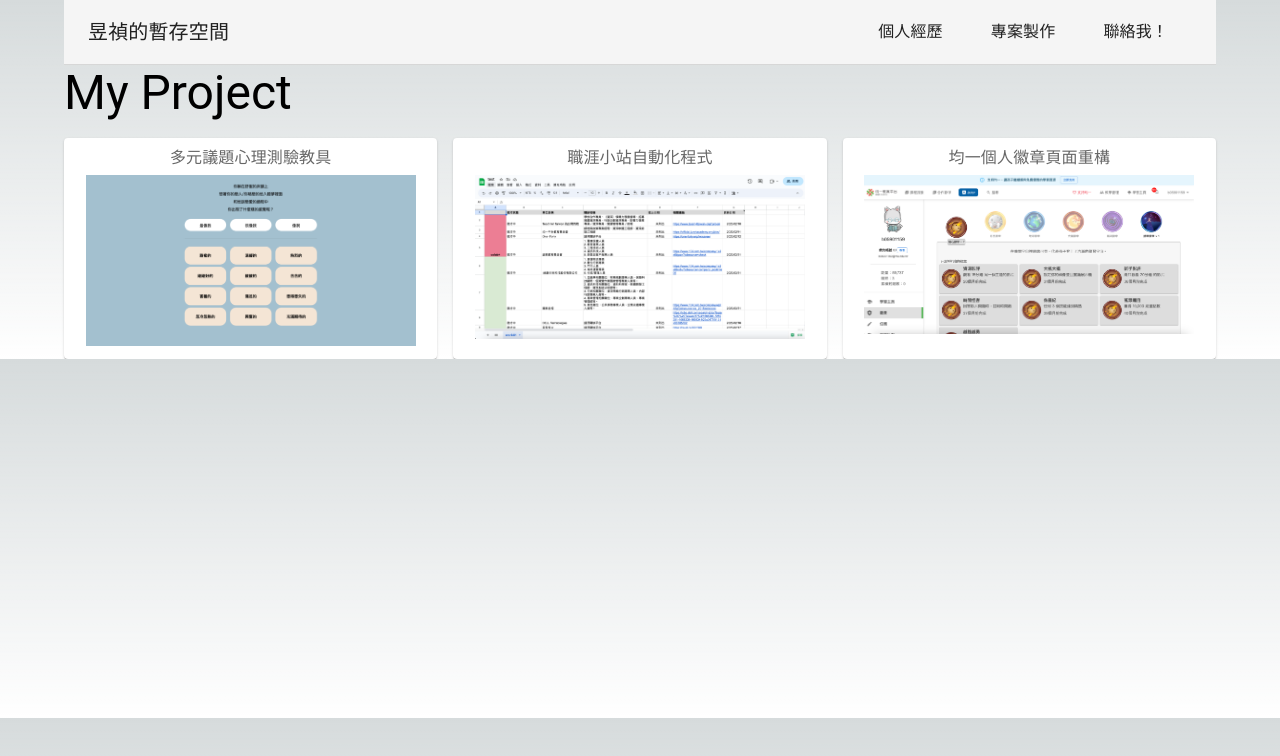
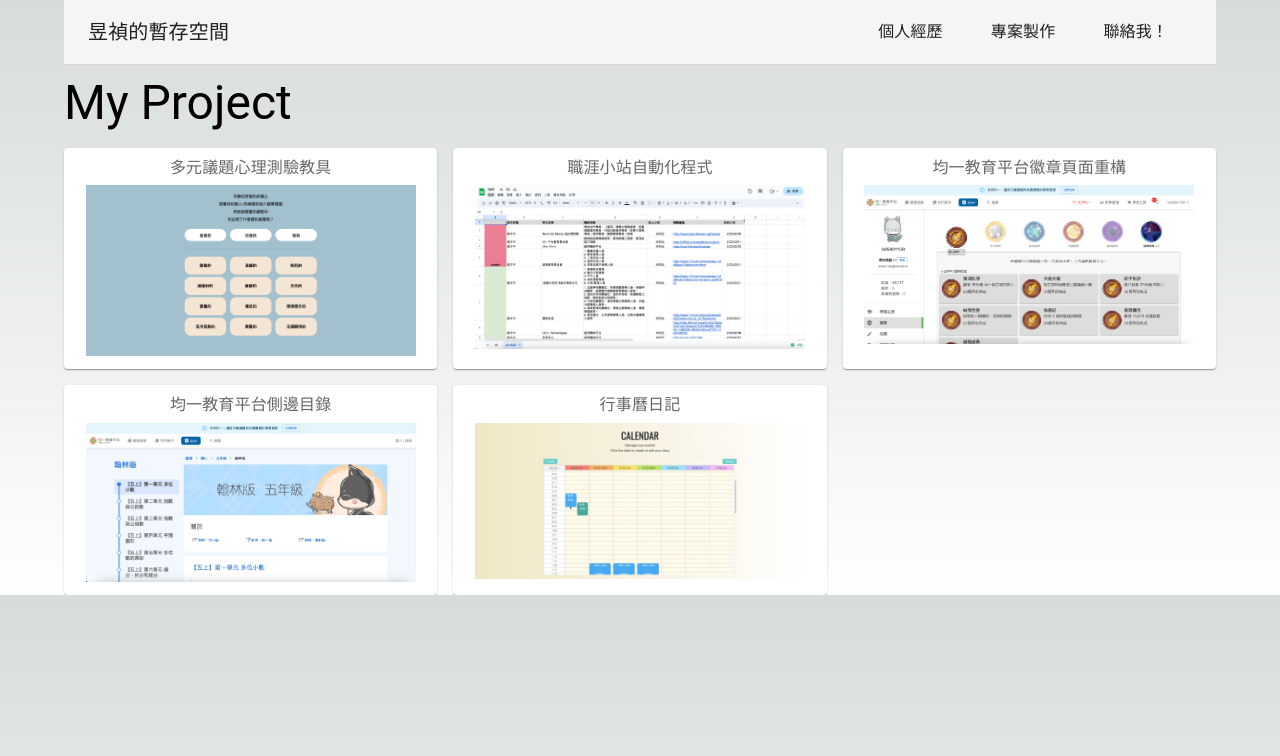
Before and after one commit to belong112/my-profile-page, a Next.js app: page /projects in a window 1280 px wide. Shown: the top 756 px of the page. Built offline with nearby package versions, Linux system fonts and the light colour scheme.

Commit message:
add more projects

```diff
--- /dev/null
+++ b/conponents/Card.tsx
@@ -0,0 +1,24 @@
+import * as React from "react";
+import Image from "next/image";
+import Typography from "@mui/material/Typography";
+
+interface CardProps {
+  projectPic: any;
+  projectName: string;
+}
+
+export default function Card(props: CardProps) {
+  return (
+    <React.Fragment>
+      <Typography component="h5" color="inherit" gutterBottom>
+        {props.projectName}
+      </Typography>
+      <Image
+        src={props.projectPic}
+        alt="project picture"
+        width={330}
+        loading="lazy"
+      />
+    </React.Fragment>
+  );
+}
--- a/conponents/Header.tsx
+++ b/conponents/Header.tsx
@@ -13,7 +13,10 @@ export default function Header() {
         position="static"
         color="default"
         elevation={0}
-        sx={{ borderBottom: (theme) => `1px solid ${theme.palette.divider}` }}
+        sx={{
+          borderBottom: (theme) => `1px solid ${theme.palette.divider}`,
+          marginBottom: "10px",
+        }}
       >
         <Toolbar sx={{ flexWrap: "wrap" }}>
           <Typography variant="h6" color="inherit" noWrap sx={{ flexGrow: 1 }}>
--- a/pages/projects.tsx
+++ b/pages/projects.tsx
@@ -2,10 +2,13 @@ import Image from "next/image";
 import Container from "@mui/material/Container";
 import { styled } from "@mui/material/styles";
 import Header from "../conponents/Header";
+import Card from "../conponents/Card";
 import { Typography, Grid, Paper } from "@mui/material";
 import projectPic1 from "../assets/images/project1.png";
 import projectPic2 from "../assets/images/project2.png";
 import projectPic3 from "../assets/images/project3.png";
+import projectPic4 from "../assets/images/project4.png";
+import projectPic5 from "../assets/images/project5.png";
 
 const Item = styled(Paper)(({ theme }) => ({
   backgroundColor: theme.palette.mode === "dark" ? "#1A2027" : "#fff",
@@ -27,41 +30,36 @@ export default function Projects() {
         <Grid container spacing={2}>
           <Grid item xs={4}>
             <Item>
-              <Typography component="h5" color="inherit" gutterBottom>
-                多元議題心理測驗教具
-              </Typography>
-              <Image
-                src={projectPic1}
-                alt="project picture"
-                width={330}
-                loading="lazy"
+              <Card
+                projectName="多元議題心理測驗教具"
+                projectPic={projectPic1}
               />
             </Item>
           </Grid>
           <Grid item xs={4}>
             <Item>
-              <Typography component="h5" color="inherit" gutterBottom>
-                職涯小站自動化程式
-              </Typography>
-              <Image
-                src={projectPic2}
-                alt="my picture :)"
-                width={330}
-                loading="lazy"
+              <Card projectName="職涯小站自動化程式" projectPic={projectPic2} />
+            </Item>
+          </Grid>
+          <Grid item xs={4}>
+            <Item>
+              <Card
+                projectName="均一教育平台徽章頁面重構"
+                projectPic={projectPic3}
               />
             </Item>
           </Grid>
           <Grid item xs={4}>
             <Item>
-              <Typography component="h5" color="inherit" gutterBottom>
-                均一個人徽章頁面重構
-              </Typography>
-              <Image
-                src={projectPic3}
-                alt="my picture :)"
-                width={330}
-                loading="lazy"
+              <Card
+                projectName="均一教育平台側邊目錄"
+                projectPic={projectPic4}
               />
+            </Item>
+          </Grid>
+          <Grid item xs={4}>
+            <Item>
+              <Card projectName="行事曆日記" projectPic={projectPic5} />
             </Item>
           </Grid>
         </Grid>
```
Also changed, not shown: assets/images/project4.png (added), assets/images/project5.png (added).
